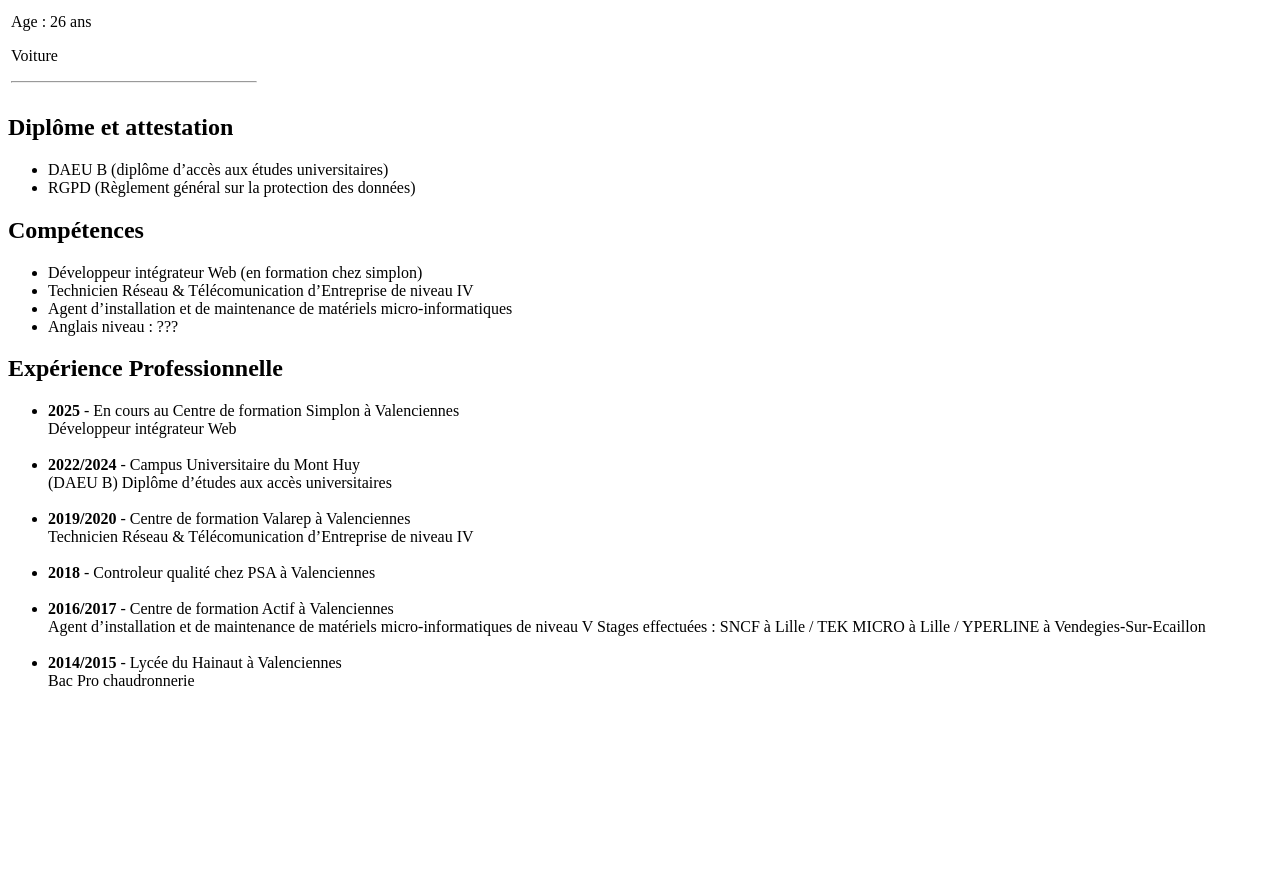
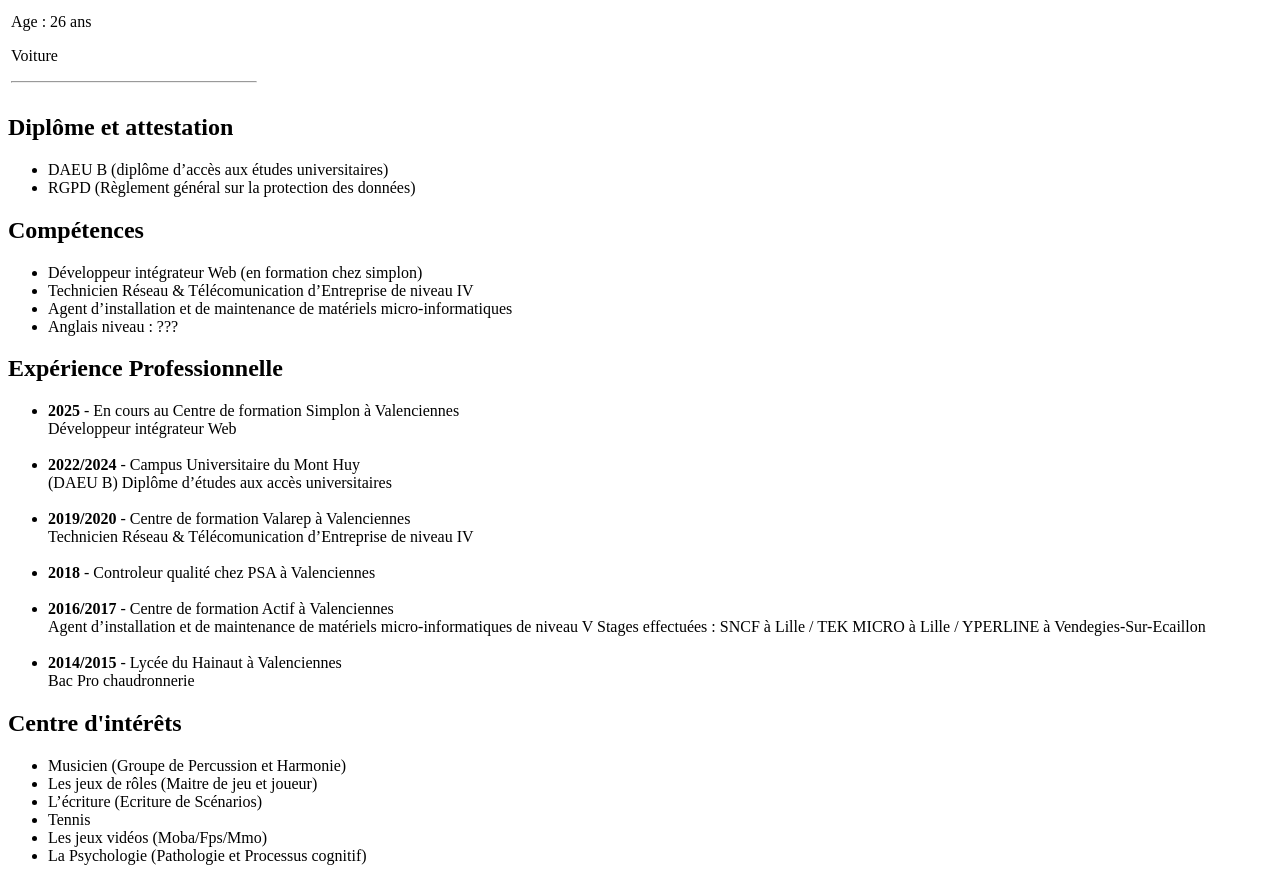
Before and after one commit to Aegwix/cv-htmlonly, a plain HTML site: page index.html in a window 1280 px wide. Shown: the part 164-1045 px from the top of the page. Before the commit the page ends 870 px from the top, so only its background shows below. Drawn offline with Linux system fonts and the light colour scheme.

Commit message:
feat(form): additions in the cv form

```diff
--- a/index.html
+++ b/index.html
@@ -69,3 +69,15 @@
             Bac Pro chaudronnerie<br>
         </ul>
     </section>
+
+    <section>
+        <h2>Centre d'intérêts</h2>
+    <ul>
+        <li>Musicien (Groupe de Percussion et Harmonie)</li>
+        <li>Les jeux de rôles (Maitre de jeu et joueur)</li>
+        <li>L’écriture (Ecriture de Scénarios)</li>
+        <li>Tennis</li>
+        <li>Les jeux vidéos (Moba/Fps/Mmo)</li>
+        <li>La Psychologie (Pathologie et Processus cognitif)</li>
+    </ul>
+</section>
```
